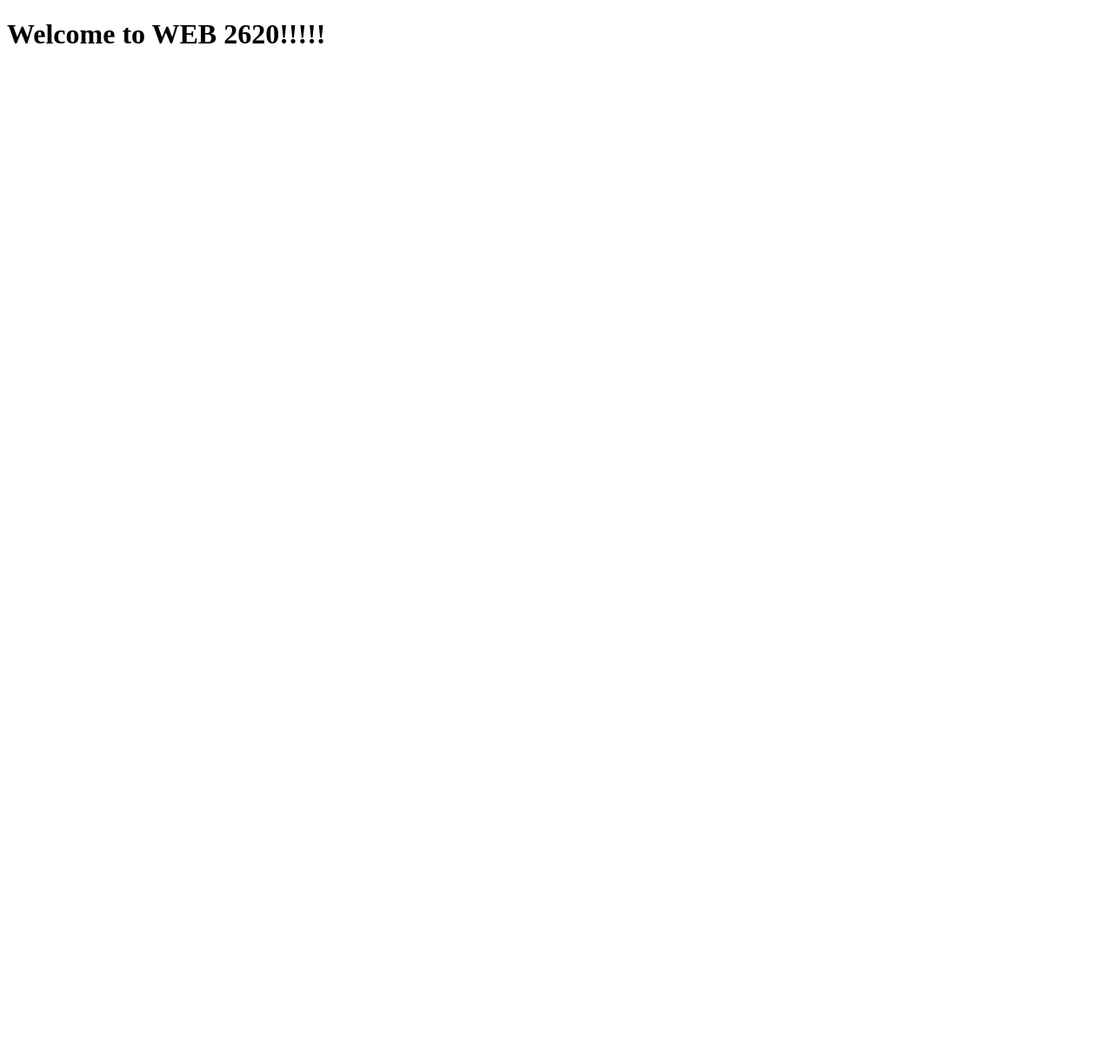
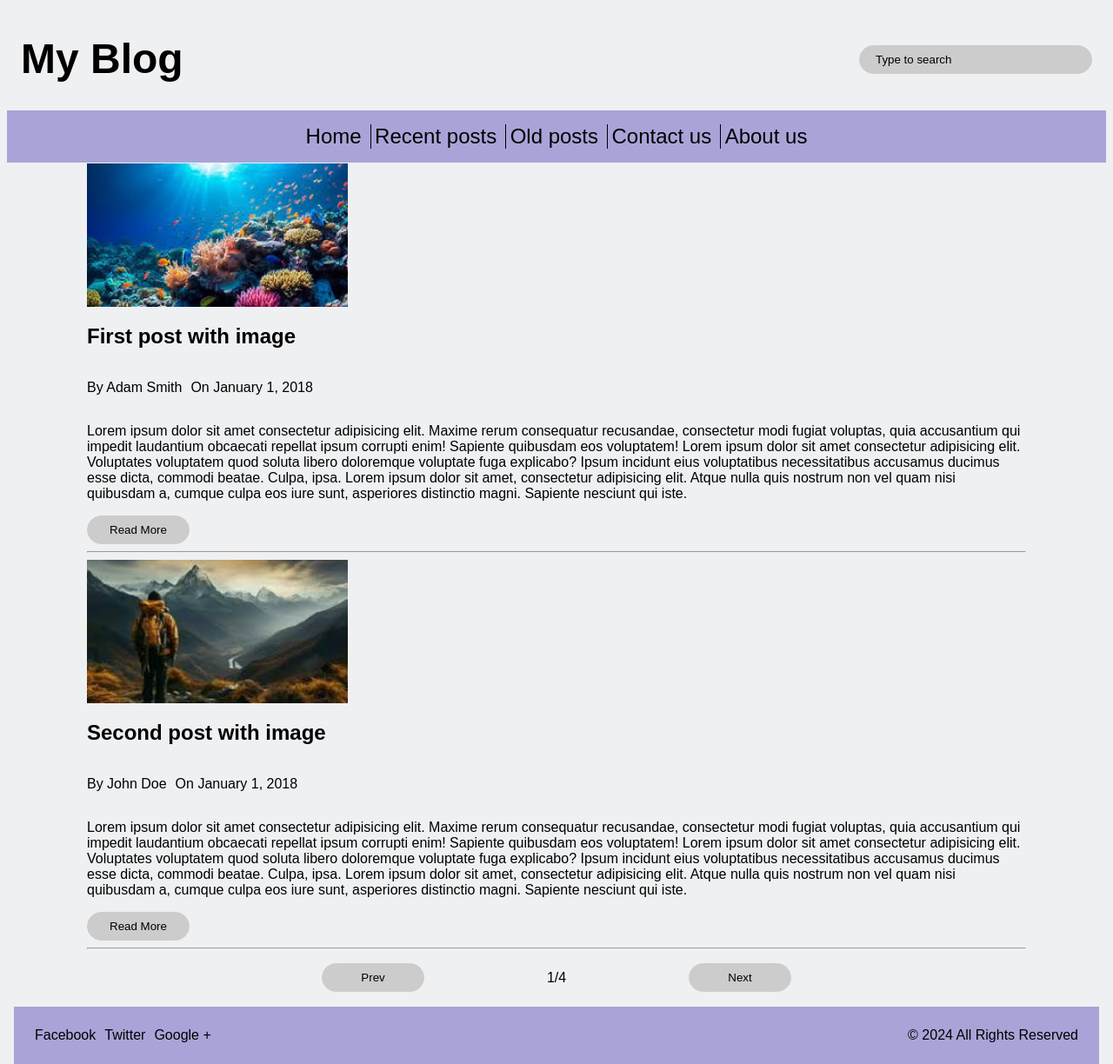
Before and after one commit to WSU-SoC-WEB2620-CU/web2620-assignment-1-MelissaOneil, a website built with Vite: page src/index.html in a window 1280 px wide. Shown: the whole page at 87% size. Before the commit the page ends 800 px from the top, so only its background shows below. Built offline with nearby package versions, Linux system fonts and the light colour scheme.

Commit message:
final submission

```diff
--- a/src/index.html
+++ b/src/index.html
@@ -3,14 +3,72 @@
 
 <head>
   <meta charset="utf-8">
-  <title>Project Starter</title>
+  <title>Assignment 1</title>
   <meta name="viewport" content="width=device-width, initial-scale=1">
   <link rel="stylesheet" href="./stylesheets/main.scss">
+  <script src="https://kit.fontawesome.com/4cc2350201.js" crossorigin="anonymous"></script>
 </head>
 
 <body>
   <!--  Your HTML goes here-->
-  <h1>Welcome to WEB 2620!!!!!</h1>
+  <header>
+    <div class="header">
+      <h1>My Blog</h1>
+      <form action="#">
+        <input type="search" name="search" id="searchBox" placeholder="Type to search">
+      </form>
+      <div class="menu-icon">
+        <i class="fas fa-bars"></i>
+      </div>
+    </div>
+  </header>
+    <nav>
+      <ul>
+        <li><a href="#">Home</a></li>
+        <li><a href="#">Recent posts</a></li>
+        <li><a href="#">Old posts</a></li>
+        <li><a href="#">Contact us</a></li>
+        <li><a href="#">About us</a></li>
+      </ul>
+    </nav>
+  <main class="container">
+    <section class="clearfix">
+      <article>
+        <img class="pull-left" src="./images/Article1.jpg" alt="imgArticle1">
+        <div class="pull-right">
+          <h2>First post with image</h2>
+          <span class="inline-block"><p class="author">By Adam Smith</p> <p>On January 1, 2018</p></span>
+          <p>Lorem ipsum dolor sit amet consectetur adipisicing elit. Maxime rerum consequatur recusandae, consectetur modi fugiat voluptas, quia accusantium qui impedit laudantium obcaecati repellat ipsum corrupti enim! Sapiente quibusdam eos voluptatem! Lorem ipsum dolor sit amet consectetur adipisicing elit. Voluptates voluptatem quod soluta libero doloremque voluptate fuga explicabo? Ipsum incidunt eius voluptatibus necessitatibus accusamus ducimus esse dicta, commodi beatae. Culpa, ipsa. Lorem ipsum dolor sit amet, consectetur adipisicing elit. Atque nulla quis nostrum non vel quam nisi quibusdam a, cumque culpa eos iure sunt, asperiores distinctio magni. Sapiente nesciunt qui iste.</p>
+          <button class="more-button">Read More</button>
+          <hr>
+      </div>
+      </article>
+      <article>
+        <img class="pull-left" src="./images/Article2.jpg" alt="imgArticle1">
+        <div class="pull-right">
+        <h2>Second post with image</h2>
+        <span class="inline-block"><p class="author">By John Doe</p> <p>On January 1, 2018</p></span>
+        <p>Lorem ipsum dolor sit amet consectetur adipisicing elit. Maxime rerum consequatur recusandae, consectetur modi fugiat voluptas, quia accusantium qui impedit laudantium obcaecati repellat ipsum corrupti enim! Sapiente quibusdam eos voluptatem! Lorem ipsum dolor sit amet consectetur adipisicing elit. Voluptates voluptatem quod soluta libero doloremque voluptate fuga explicabo? Ipsum incidunt eius voluptatibus necessitatibus accusamus ducimus esse dicta, commodi beatae. Culpa, ipsa. Lorem ipsum dolor sit amet, consectetur adipisicing elit. Atque nulla quis nostrum non vel quam nisi quibusdam a, cumque culpa eos iure sunt, asperiores distinctio magni. Sapiente nesciunt qui iste.</p>
+        <button class="more-button">Read More</button>
+        <hr>
+      </div>
+      </article>
+    </section>
+    <div class="page-nav">
+      <button>Prev</button>
+      <p>1/4</p>
+      <button>Next</button>
+    </div>
+  </main>
+  <footer>
+    <a href="#">Facebook</a>
+    <a href="#">Twitter</a>
+    <a href="#">Google +</a>
+    <span class="copyright">
+      &copy; 2024 All Rights Reserved
+    </span>
+  </footer>
+
 <script type="module" src="./javascripts/main.js"></script>
 </body>
 </html>
--- a/src/stylesheets/main.scss
+++ b/src/stylesheets/main.scss
@@ -1 +1,177 @@
 // Your styles go here
+html {
+    font-size: 16px;
+    font-family: Arial, Helvetica, sans-serif;
+}
+*, *:before, *:after{
+    box-sizing: inherit;
+}
+body {
+    display: flex;
+    background-color: #eff0f2;
+    flex-direction: column;
+    height: 100vh;
+}
+header{
+    font-size: 1.5rem;
+    color: #000;
+    padding: 0 1rem;
+    height: 125px;
+
+}
+.header {
+    display: flex;
+    justify-content: space-between;
+    align-items: center;
+}
+.menu-icon {
+    display: none;
+    font-size: 2rem;
+    color: #000;
+}
+.container{
+    max-width: 1080px;
+    margin: 0 auto;
+}
+nav {
+    text-align: center;
+}
+nav > ul {
+    list-style: none;
+    padding: 0;
+    display: inline-block;
+    align-items: center;
+
+}
+nav > ul >li {
+    display: inline-block;
+    font-size: 1.5rem;
+}
+nav > ul >li:not(:last-child) {
+    padding-right: 10px;
+    border-right: 1px solid #000;
+}
+nav > ul >li > a {
+    text-decoration: none;
+    color: #000;
+    cursor: pointer;
+}
+.container {
+    margin-top: .5px;
+}
+
+img{
+    max-width: 300px;
+    width: 50%;
+}
+
+.clearfix::after{
+    content: "";
+    display: table;
+    clear: both;
+}
+.pull-left{
+    float: left;
+    margin-right: 10px;
+}
+.pull-right{
+    float: right;
+}
+
+
+nav, footer {
+    background-color: #a9a4d8;
+}
+.page-nav {
+    width: 50%;
+    margin: 0 auto;
+    display: flex;
+    justify-content: space-between;
+    align-items: center;
+    padding: 0 1rem;
+}
+footer {
+    margin: .5rem;
+    padding: 1.5rem;
+    height: 100px;
+    display: flex;
+}
+footer a {
+    padding-right: 10px;
+    text-decoration: none;
+    color: #000;
+}
+footer a:last-of-type{
+    flex-grow: 1;
+}
+button{
+    border: 1px solid #ccc;
+    border-radius: 20px;
+    background-color: #ccc;
+    padding: 8px;
+    width: 100px;
+}
+#searchBox {
+    border: 1px solid #ccc;
+    border-radius: 20px;
+    padding: 8px;
+    width: 250px;
+    background-color: #ccc;
+
+}
+#searchBox:focus {
+    outline: none;
+    border-color: #007BFF;
+}
+#searchBox::placeholder {
+    padding-left: 10px;
+    color: #000;
+}
+.inline-block {
+    display: flex;
+    align-items: center ;
+}
+.author{
+    padding-right: 10px;
+}
+
+@media all and (max-width: 600px) {
+    nav {
+        display: none;
+    }
+    .header{
+        border-bottom: #000 1px solid;
+    }
+    main{
+        flex-direction: row;
+    }
+    footer{
+        flex-direction: row;
+        justify-content: center;
+    }
+    footer a:last-of-type{
+        flex-grow: 1;
+    }
+    #searchBox {
+        display: none;
+    }
+    .menu-icon {
+        display: block;
+    }
+    img{
+        width: 100%;
+    }
+    article {
+        padding: 0 1rem;
+        justify-content: center;
+    }
+    footer > a {
+        display: none;
+    }
+    .more-button{
+        display: none;
+    }
+    .page-nav {
+        width: 100%;
+    }
+}
```
Also changed, not shown: src/images/Article1.jpg (added), src/images/Article2.jpg (added).
